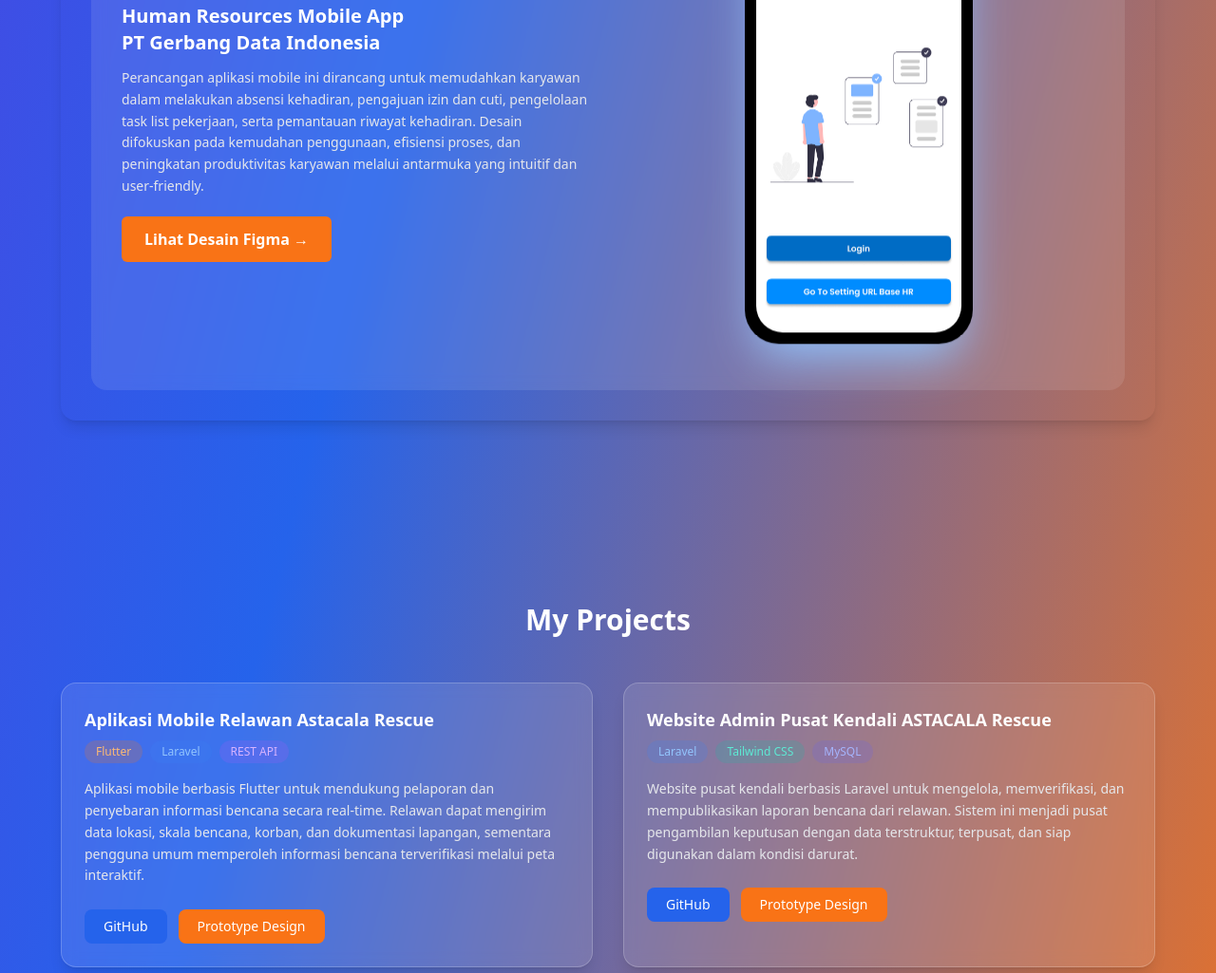
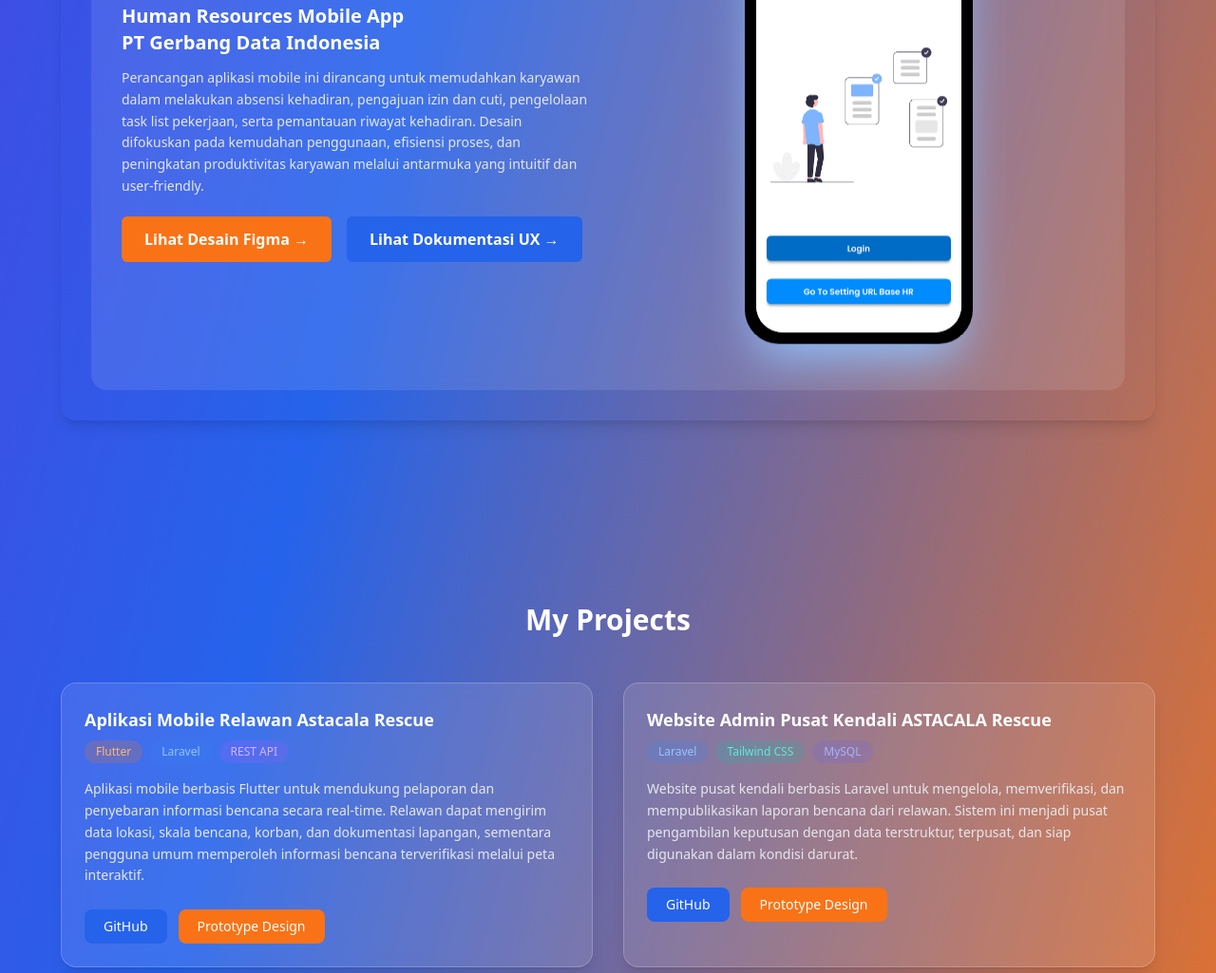
Before and after one commit to gibranaja27/portofolio-tailwind, a website: page dist/index.html in a window 1280 px wide. Shown: the part 3273-4298 px from the top of the page at 95% size. Drawn offline with Linux system fonts and the light colour scheme; a web font is replaced by a local one.

Commit message:
fourth-commit

```diff
--- a/dist/index.html
+++ b/dist/index.html
@@ -378,13 +378,27 @@
         karyawan melalui antarmuka yang intuitif dan user-friendly.
       </p>
 
+      <!-- Action Buttons -->
+<div class="flex flex-wrap gap-4 mt-4">
   <a
     href="https://www.figma.com/design/WhIOSazs0v7aqQuHz4kuVt/HR--PT-Gerbang-Data-Indonesia-?node-id=0-1"
     target="_blank"
-        class="inline-flex items-center gap-2 px-6 py-3 bg-accent text-white rounded-md font-semibold transition hover:scale-105 hover:shadow-lg hover:bg-orange-400"
+    class="inline-flex items-center gap-2 px-6 py-3 bg-accent text-white rounded-md font-semibold transition
+           hover:scale-105 hover:shadow-lg hover:bg-orange-400"
   >
     Lihat Desain Figma →
   </a>
+
+  <a
+    href="https://www.canva.com/design/DAG-dYmK6io/G4XLX66eCNLB-tpv712DKw/edit"
+    target="_blank"
+    class="inline-flex items-center gap-2 px-6 py-3 bg-secondary text-white rounded-md font-semibold transition
+           hover:scale-105 hover:shadow-lg hover:bg-blue-500"
+  >
+    Lihat Dokumentasi UX →
+  </a>
+</div>
+
     </div>
 
     <!-- Mockup Phone -->
```
Lines whose indentation alone changed are shown as unchanged.
